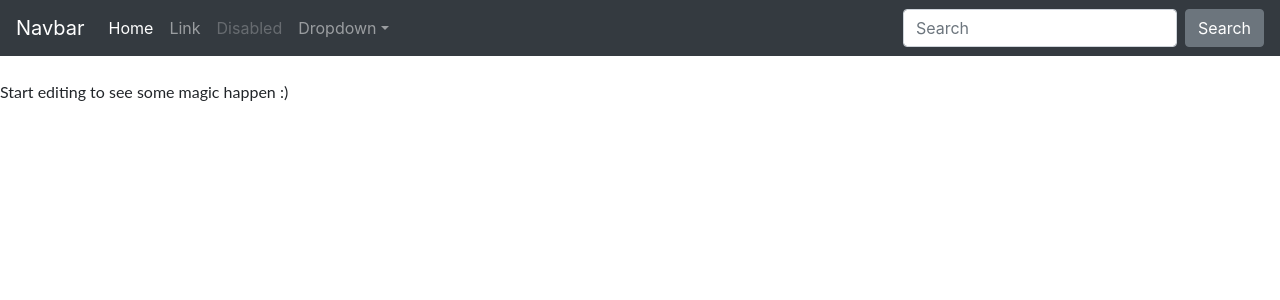
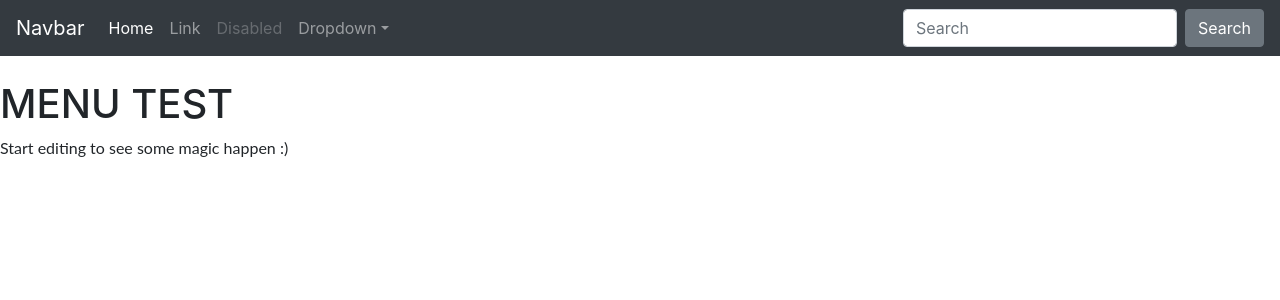
Before and after one commit to XcecutionS/pavii-angular, an Angular app: page / in a window 1280 px wide. Shown: the top 300 px of the page. Built offline with nearby package versions, Linux system fonts and the light colour scheme.

Commit message:
test del repositorio desde visual studio code

```diff
--- a/src/app/menu/menu.component.html
+++ b/src/app/menu/menu.component.html
@@ -1,3 +1,5 @@
+<h1>MENU TEST</h1>
+
 <nav class="navbar navbar-expand-md navbar-dark bg-dark fixed-top">
   <a class="navbar-brand" href="#">Navbar</a>
   <button
```
